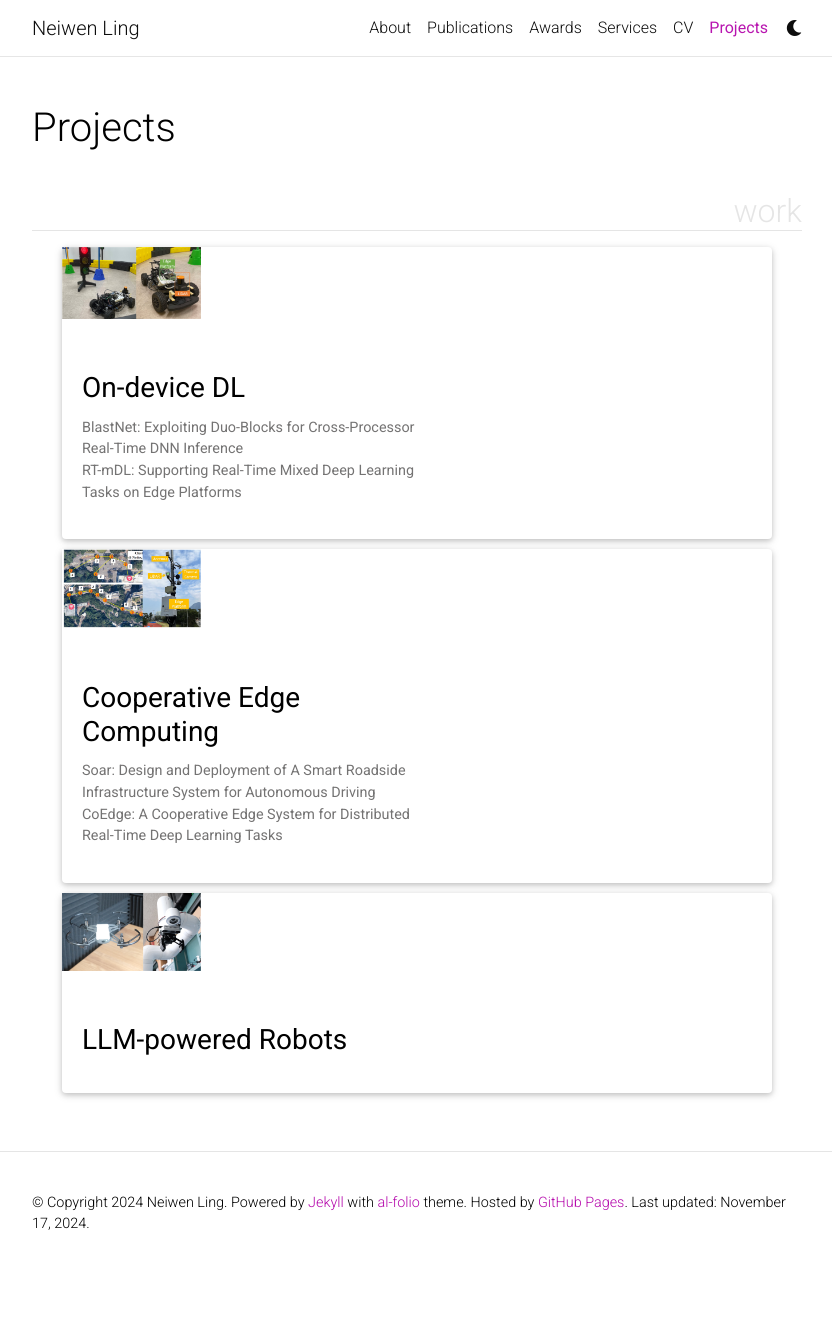
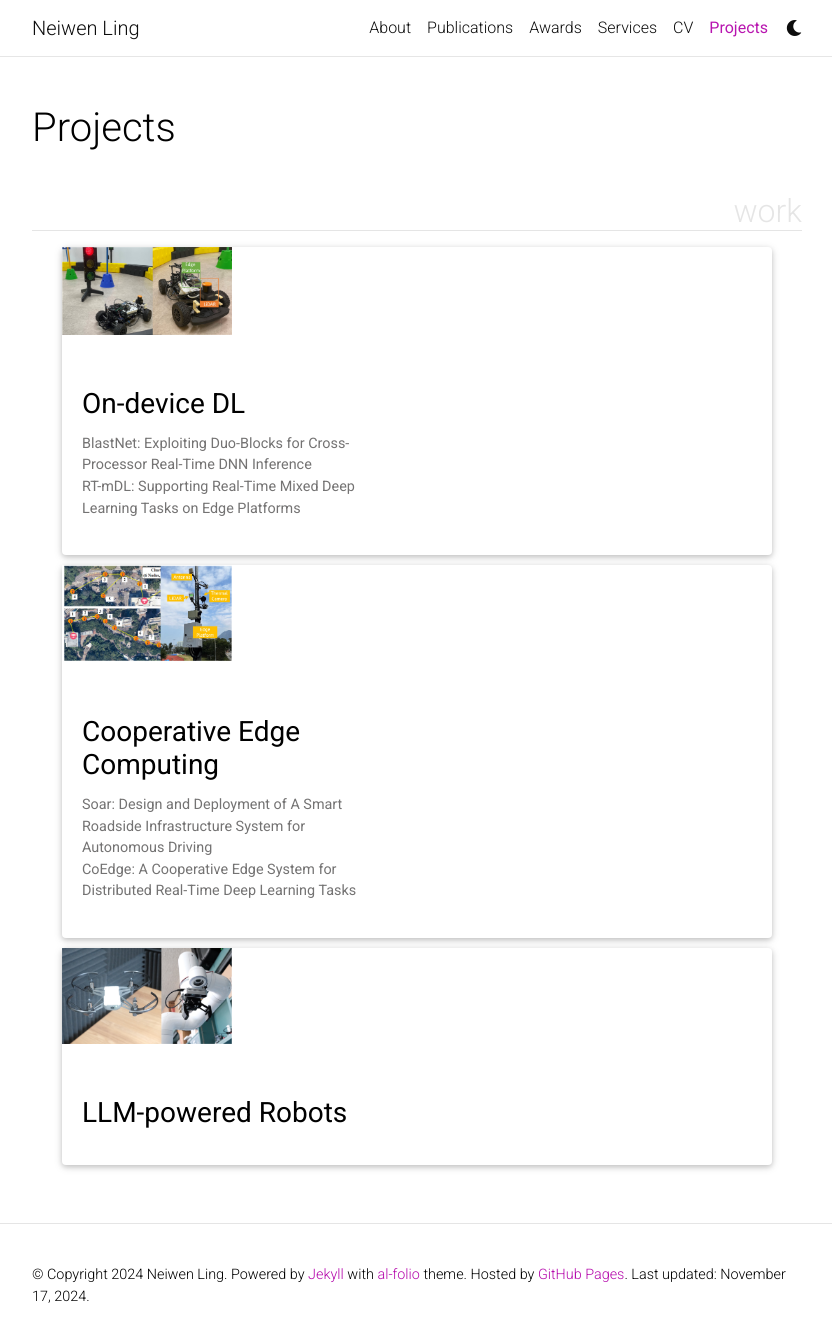
Before and after one commit to Neawhen/neiwen.github.io, a Jekyll site: the page built from _pages/projects.md, in a window 1280 px wide and 1348 px high. Shown: the top 1342 px of the window, without its empty margins (223-1055 px from the left). Built offline with Jekyll 4.4.1, drawn with Linux system fonts in a browser that asks for light colours; full-size pictures stand in for the smaller copies a plugin makes; comment, search, counter and statistics services are not loaded; a style sheet for code colours, icons or effects is not loaded.

Commit message:
update project

```diff
--- a/_includes/projects_horizontal.html
+++ b/_includes/projects_horizontal.html
@@ -7,10 +7,10 @@
     <div class="card hoverable">
       <div class="row g-0">
         {%- if project.img -%}
-        <div class="card-img col-md-5">
+        <div class="card-img col-md-6">
           {% include figure.html path=project.img alt="project thumbnail" %}
         </div>
-        <div class="col-md-7">
+        <div class="col-md-6">
         {%- else -%}
         <div class="col-md-12">
         {%- endif -%}
```
